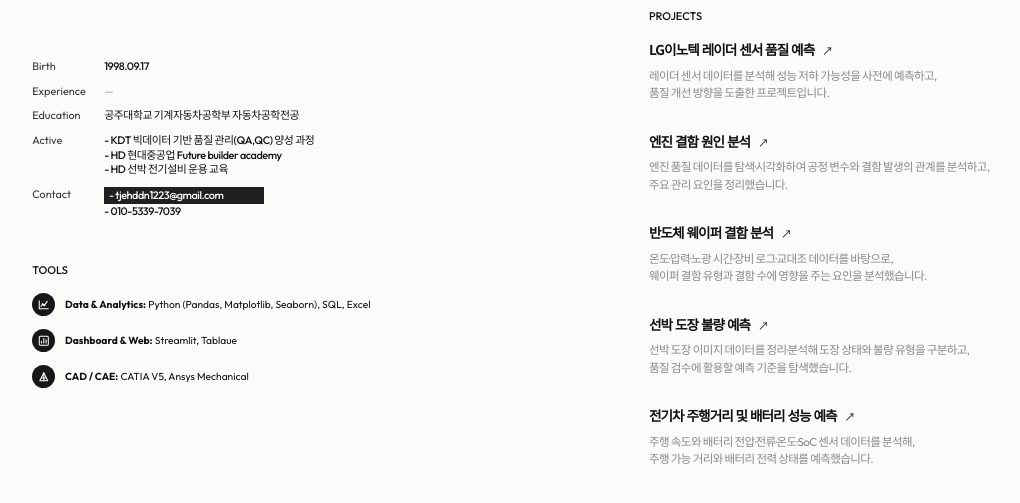
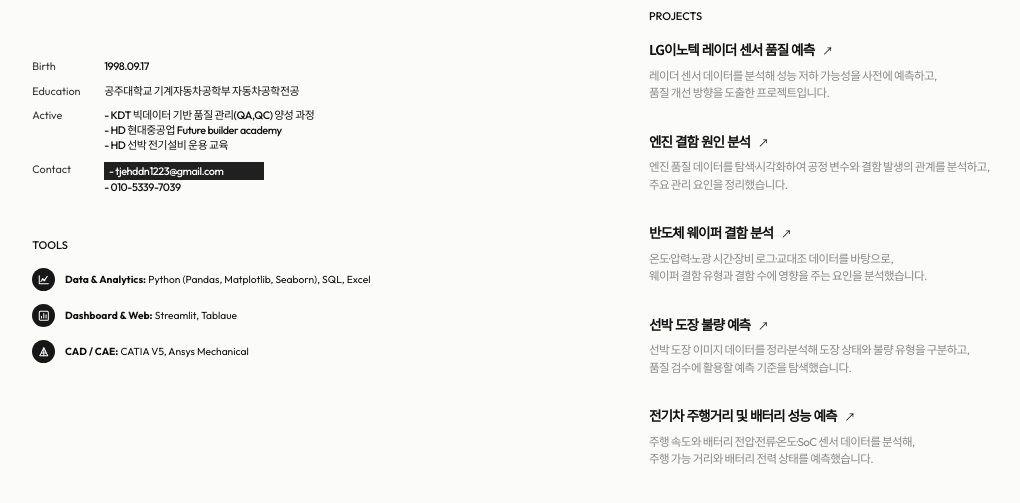
Before and after one commit to tjehddn1223-commits/my-portfolio, a plain HTML site: page index.html in a window 1280 px wide. Shown: the part 183-686 px from the top of the page, without its empty margins (19-1039 px from the left). Drawn offline with Linux system fonts and the light colour scheme.

Commit message:
표지 찐최종

```diff
--- a/index.html
+++ b/index.html
@@ -33,7 +33,7 @@
       <section class="personal" aria-labelledby="name">
         <p class="label">Resume</p><h1 id="name" class="name">서동우</h1><p class="tagline">데이터로 말하는 생산관리자입니다.</p>
         <dl class="facts">
-          <dt>Birth</dt><dd>1998.09.17</dd><dt>Experience</dt><dd class="placeholder">—</dd><dt>Education</dt><dd>공주대학교 기계자동차공학부 자동차공학전공</dd><dt>Active</dt><dd>- KDT 빅데이터 기반 품질 관리(QA,QC) 양성 과정<br>- HD 현대중공업 Future builder academy<br>- HD 선박 전기설비 운용 교육</dd><dt>Contact</dt><dd><span class="contact-slot">- tjehddn1223@gmail.com</span><br>- 010-5339-7039</dd>
+          <dt>Birth</dt><dd>1998.09.17</dd><dt>Education</dt><dd>공주대학교 기계자동차공학부 자동차공학전공</dd><dt>Active</dt><dd>- KDT 빅데이터 기반 품질 관리(QA,QC) 양성 과정<br>- HD 현대중공업 Future builder academy<br>- HD 선박 전기설비 운용 교육</dd><dt>Contact</dt><dd><span class="contact-slot">- tjehddn1223@gmail.com</span><br>- 010-5339-7039</dd>
         </dl>
         <section class="section" aria-label="도구 역량"><h2 class="section-title">TOOLS</h2><div class="tool-list"><div class="tool"><span class="tool-mark" aria-hidden="true"><svg viewBox="0 0 24 24"><path d="M4 19V5m0 14h16"></path><path d="m7 15 3-4 3 2 5-7"></path><circle cx="10" cy="11" r="1"></circle><circle cx="13" cy="13" r="1"></circle></svg></span><span><strong>Data &amp; Analytics:</strong> Python (Pandas, Matplotlib, Seaborn), SQL, Excel</span></div><div class="tool"><span class="tool-mark" aria-hidden="true"><svg viewBox="0 0 24 24"><rect x="4" y="4" width="16" height="16" rx="2"></rect><path d="M8 16v-3m4 3V8m4 8v-6"></path></svg></span><span><strong>Dashboard &amp; Web:</strong> Streamlit, Tablaue</span></div><div class="tool"><span class="tool-mark" aria-hidden="true"><svg viewBox="0 0 24 24"><path d="m5 19 7-14 7 14"></path><path d="M8 14h8M6 19h12"></path><path d="M12 5v14"></path></svg></span><span><strong>CAD / CAE:</strong> CATIA V5, Ansys Mechanical</span></div></div></section>
       </section>
```
